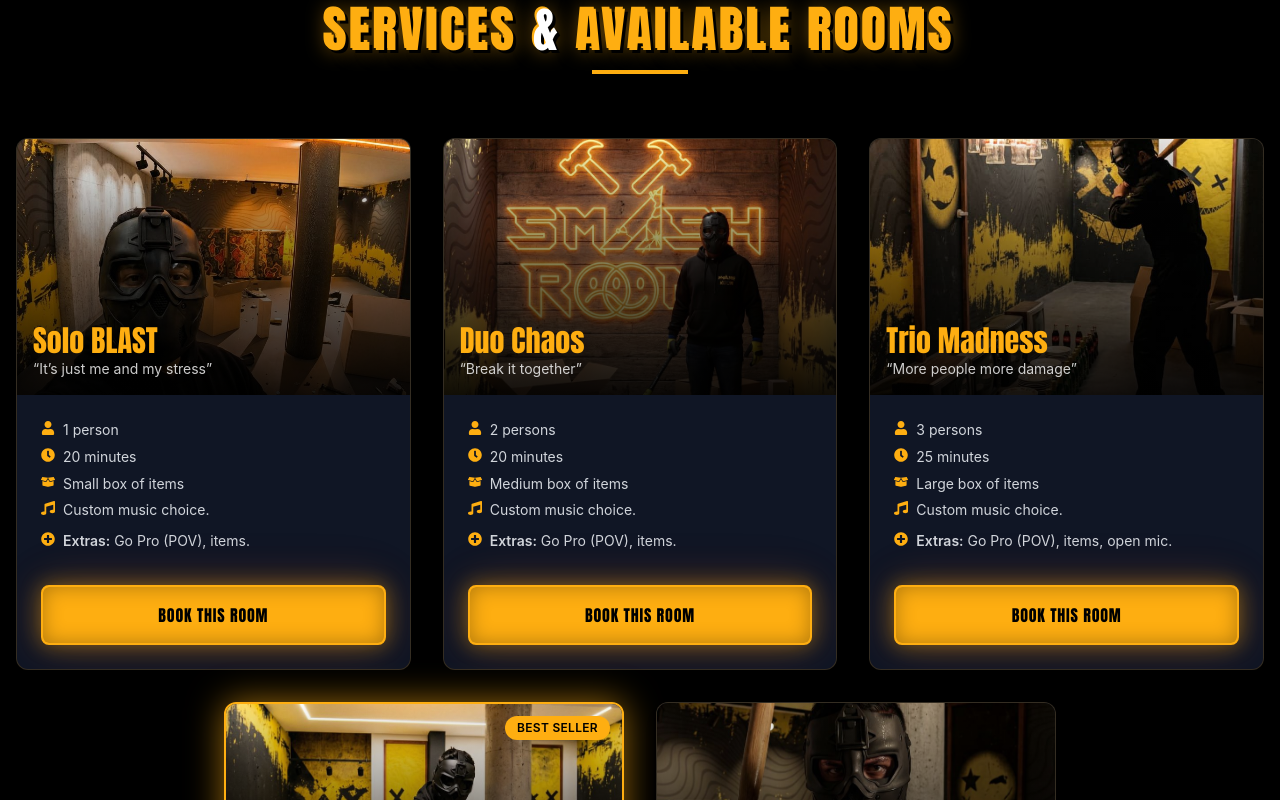
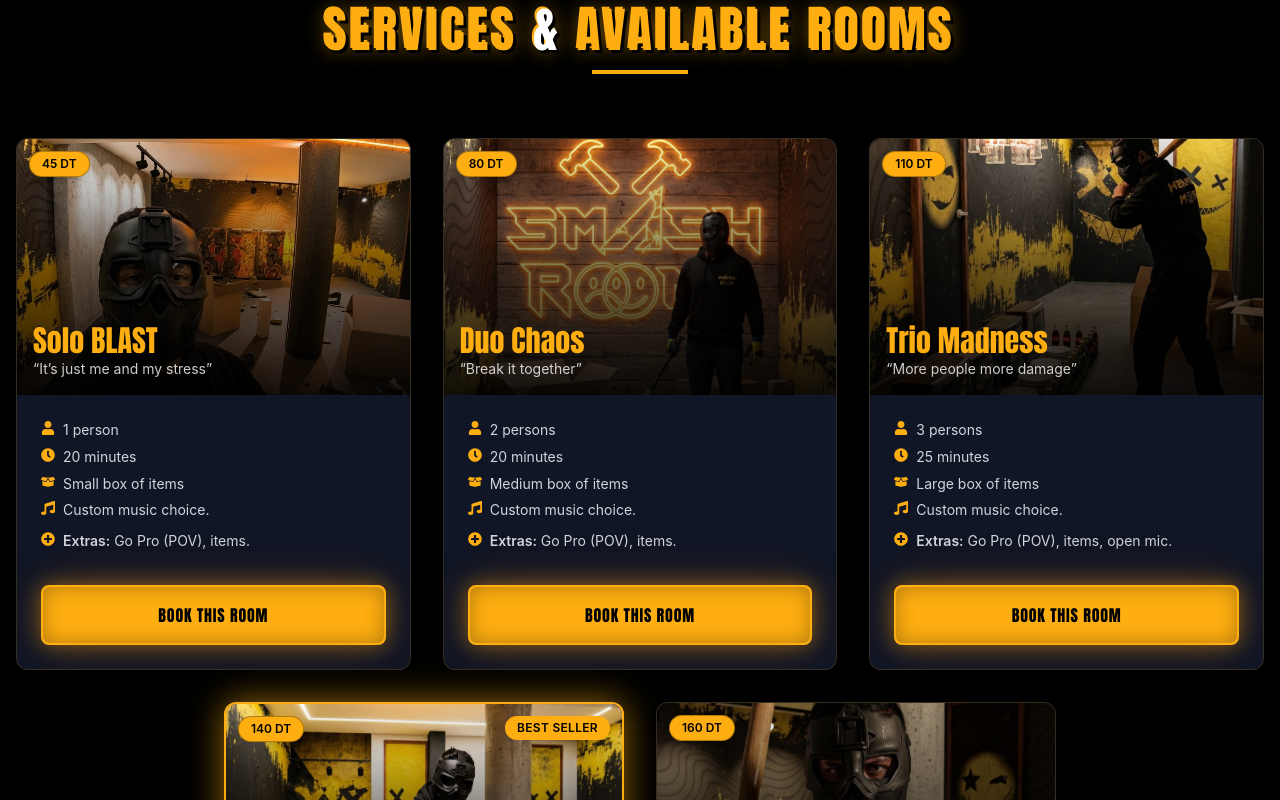
Before and after one commit to moementrabelsi/ragecage-website, a React (Vite) app: page / in a window 1280 px wide. Shown: the part 2000-2800 px from the top of the page. Built offline with nearby package versions, Linux system fonts and the light colour scheme; no server answers; a web font is replaced by a local one.

Commit message:
price fix

```diff
--- a/src/components/ServicesRooms.jsx
+++ b/src/components/ServicesRooms.jsx
@@ -7,8 +7,7 @@ import {
   FaUser,
   FaClock,
   FaBoxOpen,
-  FaMusic,
-  FaMoneyBillWave
+  FaMusic
 } from 'react-icons/fa'
 import { useTranslation } from '../hooks/useTranslation'
 
@@ -47,21 +46,24 @@ const ServicesRooms = () => {
       titleKey: 'services.rooms.soloBlast.title',
       descriptionKey: 'services.rooms.soloBlast.description',
       itemsKey: 'services.rooms.soloBlast.items',
-      image: '/images/services/4.jpg'
+      image: '/images/services/4.jpg',
+      price: '45 DT'
     },
     {
       id: 2,
       titleKey: 'services.rooms.duoChaos.title',
       descriptionKey: 'services.rooms.duoChaos.description',
       itemsKey: 'services.rooms.duoChaos.items',
-      image: '/images/services/5.jpg'
+      image: '/images/services/5.jpg',
+      price: '80 DT'
     },
     {
       id: 3,
       titleKey: 'services.rooms.trioMadness.title',
       descriptionKey: 'services.rooms.trioMadness.description',
       itemsKey: 'services.rooms.trioMadness.items',
-      image: '/images/services/6.jpg'
+      image: '/images/services/6.jpg',
+      price: '110 DT'
     },
     {
       id: 4,
@@ -69,14 +71,16 @@ const ServicesRooms = () => {
       descriptionKey: 'services.rooms.squadDestructionFour.description',
       itemsKey: 'services.rooms.squadDestructionFour.items',
       image: '/images/services/7.jpg',
-      bestSeller: true
+      bestSeller: true,
+      price: '140 DT'
     },
     {
       id: 5,
       titleKey: 'services.rooms.squadDestructionFive.title',
       descriptionKey: 'services.rooms.squadDestructionFive.description',
       itemsKey: 'services.rooms.squadDestructionFive.items',
-      image: '/images/services/8.jpg'
+      image: '/images/services/8.jpg',
+      price: '160 DT'
     }
   ]
 
@@ -121,9 +125,6 @@ const ServicesRooms = () => {
     }
     if (lower.includes('music') || lower.includes('musique')) {
       return FaMusic
-    }
-    if (lower.includes('price') || lower.includes('prix') || lower.includes('dt')) {
-      return FaMoneyBillWave
     }
 
     return FaCheckCircle
@@ -186,6 +187,11 @@ const ServicesRooms = () => {
                     transition={{ duration: 0.4 }}
                   />
                   <div className="absolute inset-0 bg-gradient-to-t from-black/90 via-black/50 to-transparent" />
+                  {service.price && (
+                    <div className="absolute top-3 left-3 bg-rage-yellow text-rage-black text-xs font-semibold px-3 py-1 rounded-full shadow-lg border border-black/30">
+                      {service.price}
+                    </div>
+                  )}
                   {service.bestSeller && (
                     <div className="absolute top-3 right-3 bg-rage-yellow text-rage-black text-xs font-semibold px-3 py-1 rounded-full shadow-lg uppercase tracking-wide">
                       {t('services.bestSeller')}
@@ -267,6 +273,11 @@ const ServicesRooms = () => {
                       transition={{ duration: 0.4 }}
                     />
                     <div className="absolute inset-0 bg-gradient-to-t from-black/90 via-black/50 to-transparent" />
+                    {service.price && (
+                      <div className="absolute top-3 left-3 bg-rage-yellow text-rage-black text-xs font-semibold px-3 py-1 rounded-full shadow-lg border border-black/30">
+                        {service.price}
+                      </div>
+                    )}
                     {service.bestSeller && (
                       <div className="absolute top-3 right-3 bg-rage-yellow text-rage-black text-xs font-semibold px-3 py-1 rounded-full shadow-lg uppercase tracking-wide">
                         {t('services.bestSeller')}
```
